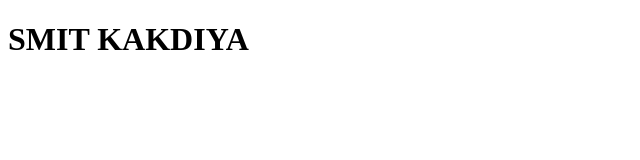
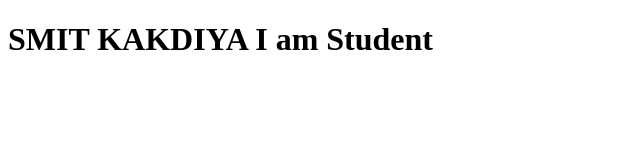
Before and after one commit to smitkakdiya/VCSCF, a plain HTML site: page index.html in a window 1280 px wide. Shown: the whole page, without its empty margins (0-640 px from the left). Drawn offline with Linux system fonts and the light colour scheme.

Commit message:
second commit

```diff
--- a/index.html
+++ b/index.html
@@ -6,6 +6,6 @@
     <title>VCSCF</title>
 </head>
 <body>
-    <h1>SMIT KAKDIYA</h1>
+    <h1>SMIT KAKDIYA  I am Student</h1>
 </body>
 </html>
```
